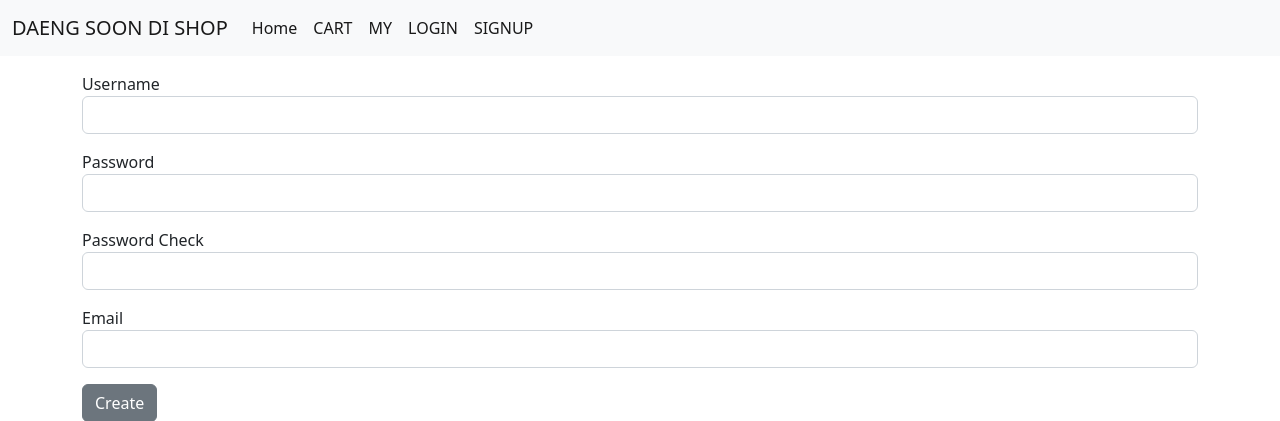
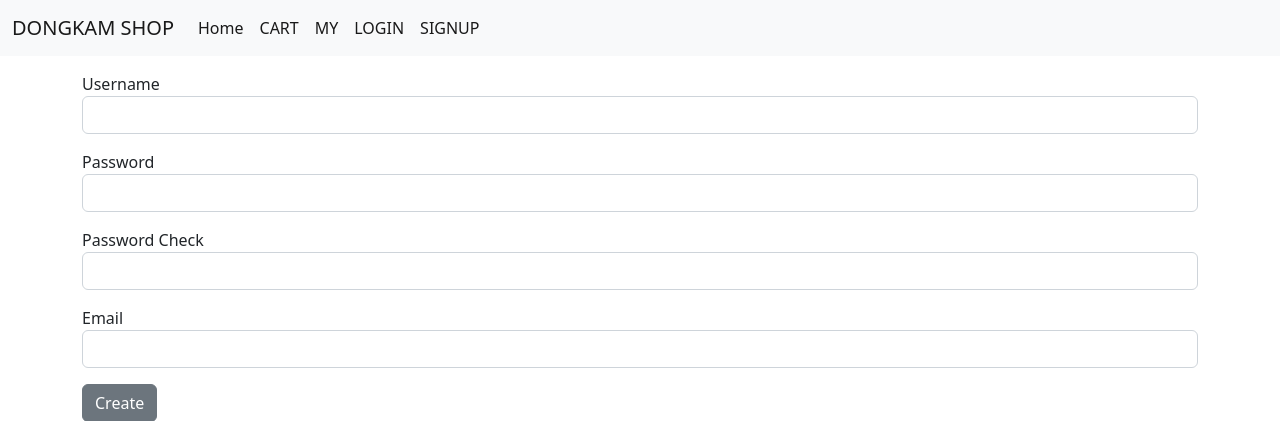
Before and after one commit to dongkam5/Django_shop, a Django app: page /common/signup/ in a window 1280 px wide. Shown: the top 421 px of the page. Run offline with Django 4.2, Linux system fonts and the light colour scheme.

Commit message:
20230403

```diff
--- a/templates/base.html
+++ b/templates/base.html
@@ -5,7 +5,7 @@
     <meta name="viewport"
           content="width=device-width, user-scalable=no, initial-scale=1.0, maximum-scale=1.0, minimum-scale=1.0">
     <meta http-equiv="X-UA-Compatible" content="ie=edge">
-    <title>DAENG SOON DI SHOP</title>
+    <title>DONGKAM SHOP</title>
     <!-- CSS only -->
 <link href="https://cdn.jsdelivr.net/npm/bootstrap@5.2.3/dist/css/bootstrap.min.css" rel="stylesheet" integrity="sha384-rbsA2VBKQhggwzxH7pPCaAqO46MgnOM80zW1RWuH61DGLwZJEdK2Kadq2F9CUG65" crossorigin="anonymous">
 {% block link %}
@@ -14,7 +14,7 @@
 <body>
 <nav class="navbar navbar-expand-lg bg-light">
   <div class="container-fluid">
-    <a class="navbar-brand" href="{% url 'mall:index' %}">DAENG SOON DI SHOP</a>
+    <a class="navbar-brand" href="{% url 'mall:index' %}">DONGKAM SHOP</a>
     <button class="navbar-toggler" type="button" data-bs-toggle="collapse" data-bs-target="#navbarNav" aria-controls="navbarNav" aria-expanded="false" aria-label="Toggle navigation">
       <span class="navbar-toggler-icon"></span>
     </button>
```
Also changed, not shown: README.md, 7 other files.
